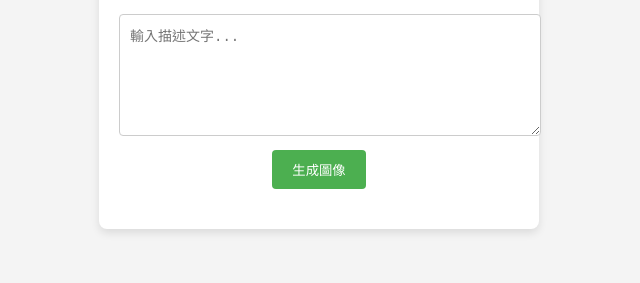
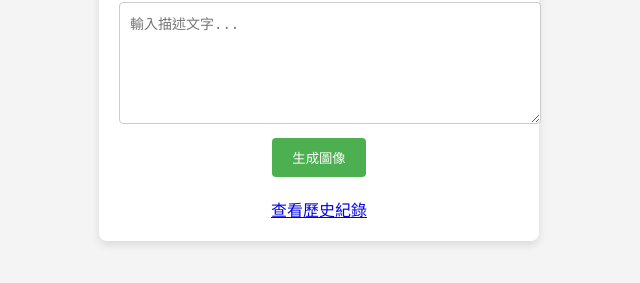
Before and after one commit to ChangChun12/image0603, a website: page public/index.html in a window 1280 px wide. Shown: the part 333-616 px from the top of the page, without its empty margins (321-961 px from the left). Drawn offline with Linux system fonts and the light colour scheme.

Commit message:
Update index.html

```diff
--- a/public/index.html
+++ b/public/index.html
@@ -12,6 +12,7 @@
     <textarea id="prompt" placeholder="輸入描述文字..."></textarea>
     <button id="generateBtn">生成圖像</button>
     <div id="imageContainer"></div>
+    <a href="history.html">查看歷史紀錄</a>
   </div>
 
   <script>
```
